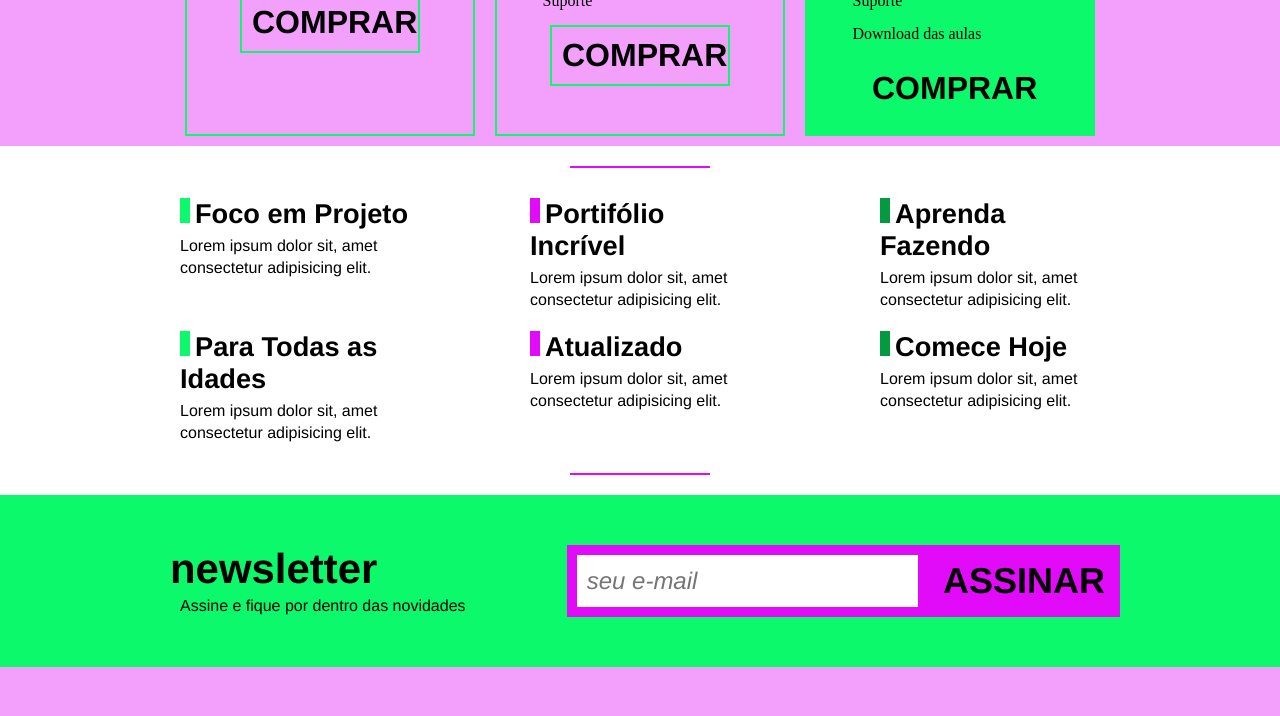
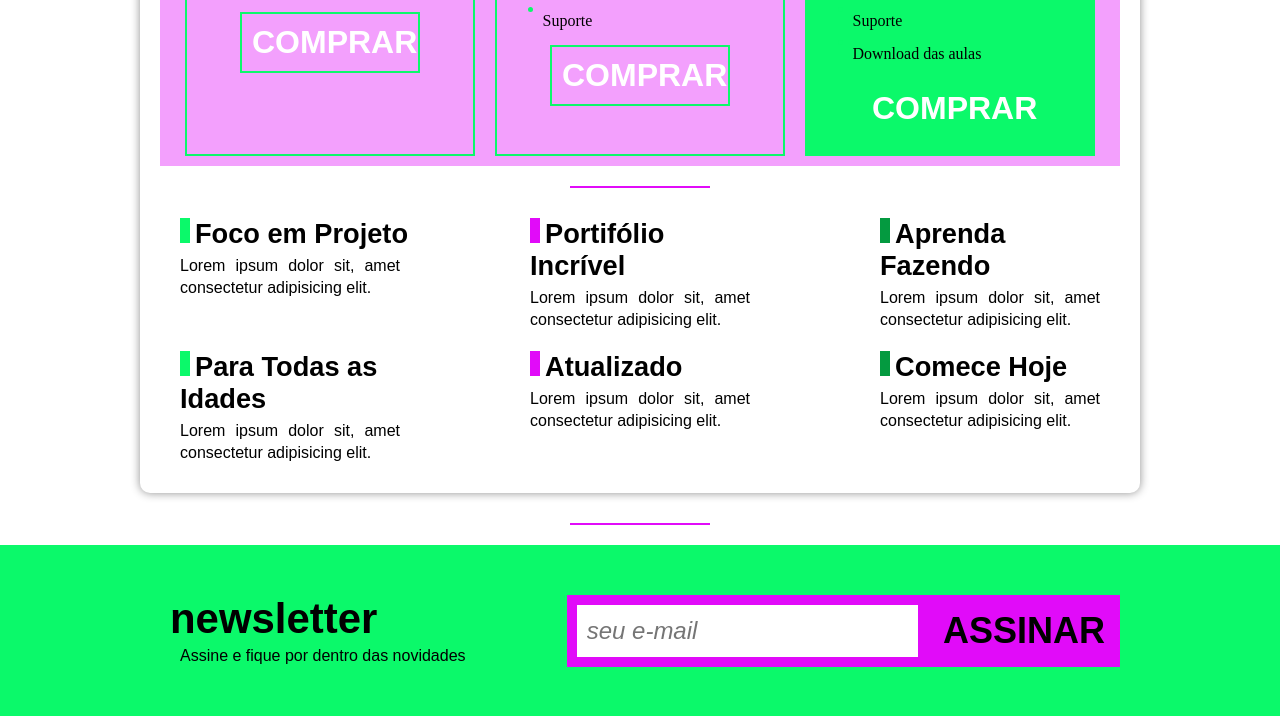
Before and after one commit to joseulo/site-frontbox, a plain HTML site: page index.html in a window 1280 px wide. Shown: the part 1708-2424 px from the top of the page. Drawn offline with Linux system fonts and the light colour scheme.

Commit message:
alteração de estilo

```diff
--- a/estilo.css
+++ b/estilo.css
@@ -6,7 +6,7 @@
     margin: 0px;
 }
 :root{
-    --tipo-letra: "Nunito", Helvetica, Arial, sans-sarif;
+    --tipo-letra: Arial, Verdana, Helvetica, sans-serif;
     --verde-escuro: #049A40;
     --verde-claro: #0BF96A;
     --rosa-escuro: #E10BF9;
@@ -20,8 +20,24 @@ body{
 }
 a{
     text-decoration: none;
-    color: var(--preto);
+    color: var(--branco);
 }
+main{
+    background-color: white;
+    margin: auto;
+    margin-bottom: 30px;
+
+    max-width: 1000px;
+    min-width: 260px;
+
+    padding: 20px;
+
+    box-shadow: 0px 0px 10px rgba(0, 0, 0, 0.445);
+
+    border-bottom-left-radius: 10px;
+    border-bottom-right-radius: 10px;
+}
+
 .menu-bg{
     background-color: var(--verde-claro);
 }
@@ -64,6 +80,7 @@ hr{
 p{
     line-height: 21.82px;
     padding: 0 10px;
+    text-align: justify;
 }
 .sessao_titulo{
     text-align: center;
--- a/index.html
+++ b/index.html
@@ -5,6 +5,7 @@
     <meta http-equiv="X-UA-Compatible" content="IE=edge">
     <meta name="viewport" content="width=device-width, initial-scale=1.0">
     <link rel="shortcut icon" href="favicon.ico" type="image/x-icon">
+    <link rel="js" href="front.js">
     <link rel="stylesheet" href="estilo.css">
     <title>FrontBox</title>
 </head>
@@ -29,6 +30,7 @@
 
         <hr>
     </header>
+    <main>
         <section class="somos" id="somos">
             <h2 class="sessao_titulo">Quem Somos</h2>
             <div class="somos_corpo">
@@ -134,6 +136,7 @@
                 <p class="vantagem_descricao">Lorem ipsum dolor sit, amet consectetur adipisicing elit.</p>
             </div>
         </section>
+    </main>
         <hr>
         <section class="newsletter">
             <div class="newsletter-container">
```
Also changed, not shown: front.js (added).
